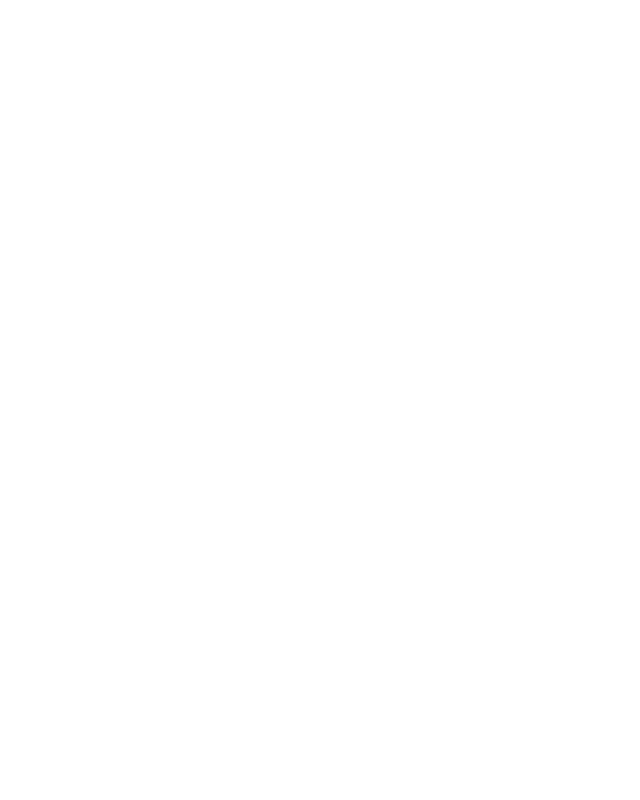
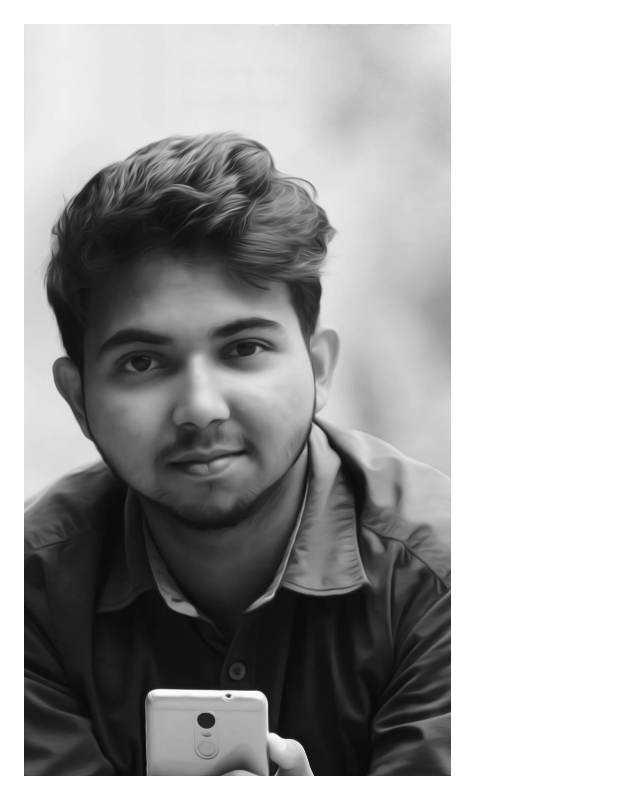
Before and after one commit to rahulspace/rahultp-site, a Vue app: page / in a window 1280 px wide. Shown: the whole page, without its empty margins (0-640 px from the left). Built offline with nearby package versions, Linux system fonts and the light colour scheme.

Commit message:
Add image

```diff
--- a/src/components/Home.vue
+++ b/src/components/Home.vue
@@ -1,6 +1,9 @@
 <template>
   <div class="home">
-
+    <div class="container">
+      <div class="image">
+      </div>
+    </div>
   </div>
 </template>
 
@@ -16,6 +19,19 @@
 </script>
 
 <!-- Add "scoped" attribute to limit CSS to this component only -->
-<style scoped>
+<style lang="scss" scoped>
+  .home {
+    .container {
+      margin: 24px;
+      display: flex;
 
+      .image {
+        height: calc(100vh - 48px);
+        width: 33.33vw;
+        background-image: url(../assets/images/rahul.png);
+        background-size: cover;
+        background-position: center center;
+      }
+    }
+  }
 </style>
```
